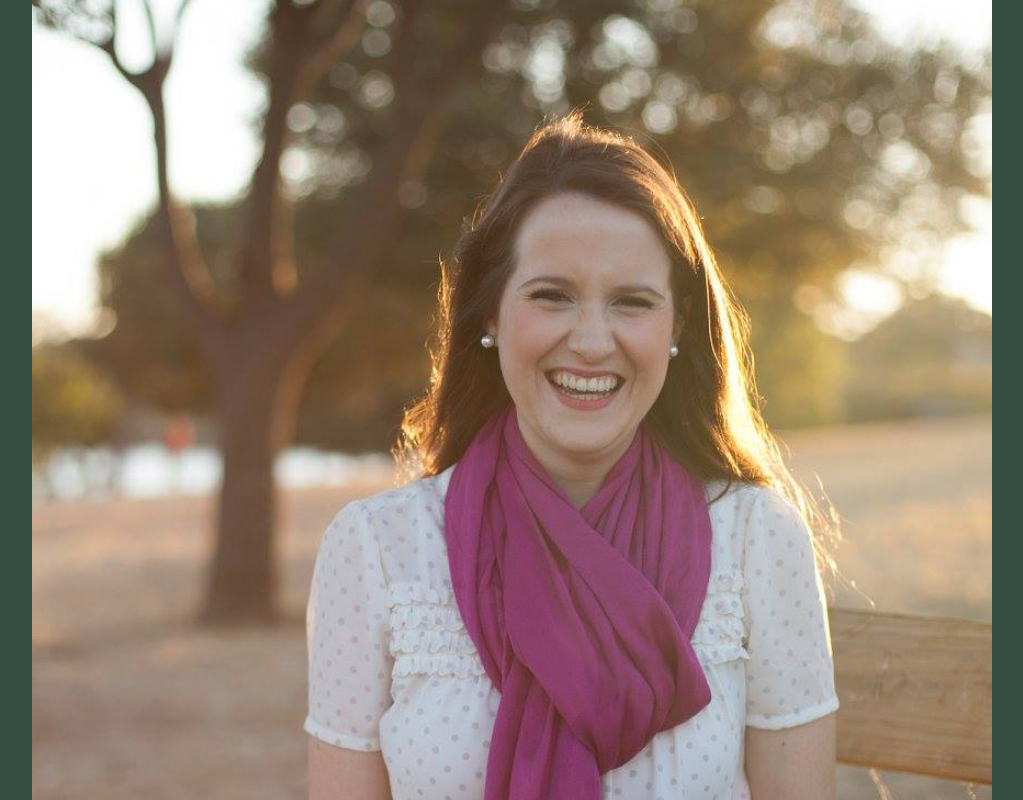
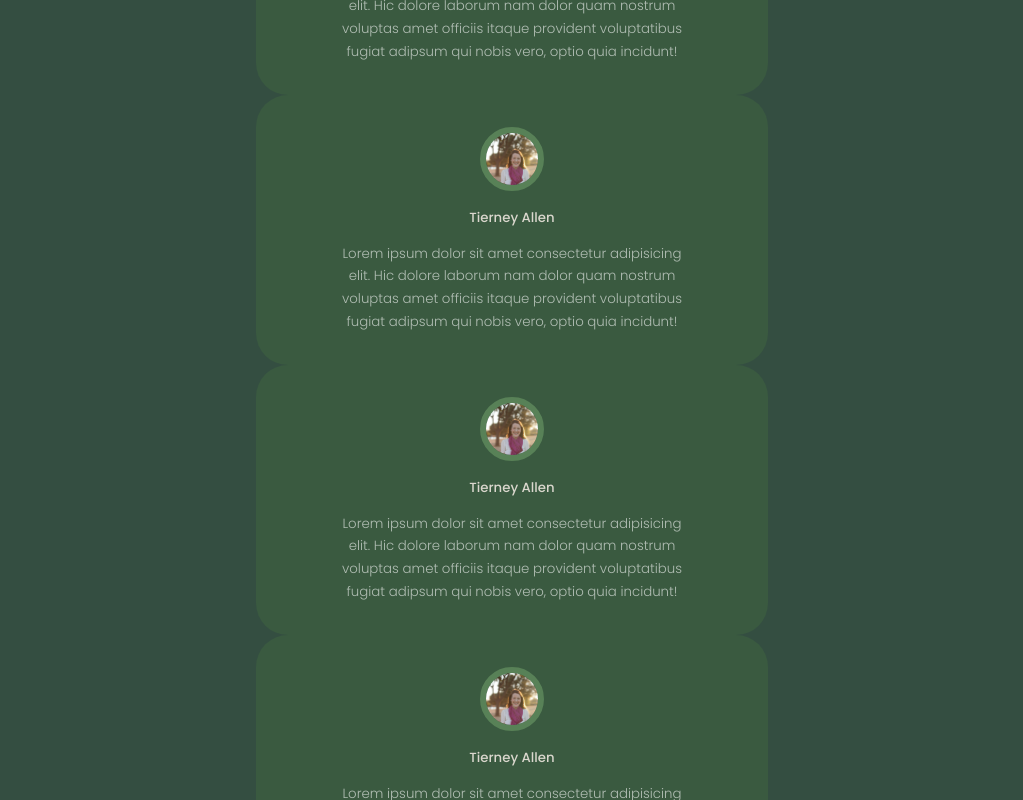
Before and after one commit to leah-choco/Portfolio, a React (Create React App) app: page / in a window 1280 px wide. Shown: the part 3440-4240 px from the top of the page, without its empty margins (128-1151 px from the left). Built offline with nearby package versions, Linux system fonts and the light colour scheme.

Commit message:
Finished styling the reference component

```diff
--- a/src/components/References/References.jsx
+++ b/src/components/References/References.jsx
@@ -11,46 +11,46 @@
         <article className='references'>
           <div className='reference__avatar'>
             <img src={Leah} alt='Leah' />
+          </div>
           <h5 className='reference__name'>Tierney Allen</h5>
           <small className='reference__review'>
             Lorem ipsum dolor sit amet consectetur adipisicing elit.
             Hic dolore laborum nam dolor quam nostrum voluptas amet officiis
             itaque provident voluptatibus fugiat adipsum qui nobis vero, optio quia incidunt!
           </small>
-          </div>
         </article>
         <article className='references'>
           <div className='reference__avatar'>
             <img src={Leah} alt='Leah' />
-            <h5 className='reference__name'>Seth</h5>
+          </div>
+          <h5 className='reference__name'>Tierney Allen</h5>
           <small className='reference__review'>
             Lorem ipsum dolor sit amet consectetur adipisicing elit.
             Hic dolore laborum nam dolor quam nostrum voluptas amet officiis
             itaque provident voluptatibus fugiat adipsum qui nobis vero, optio quia incidunt!
           </small>
-          </div>
         </article>
         <article className='references'>
           <div className='reference__avatar'>
             <img src={Leah} alt='Leah' />
-            <h5 className='reference__name'>Amy</h5>
+          </div>
+          <h5 className='reference__name'>Tierney Allen</h5>
           <small className='reference__review'>
             Lorem ipsum dolor sit amet consectetur adipisicing elit.
             Hic dolore laborum nam dolor quam nostrum voluptas amet officiis
             itaque provident voluptatibus fugiat adipsum qui nobis vero, optio quia incidunt!
           </small>
-          </div>
         </article>
         <article className='references'>
           <div className='reference__avatar'>
             <img src={Leah} alt='Leah' />
-            <h5 className='reference__name'>Kenny</h5>
+          </div>
+          <h5 className='reference__name'>Tierney Allen</h5>
           <small className='reference__review'>
             Lorem ipsum dolor sit amet consectetur adipisicing elit.
             Hic dolore laborum nam dolor quam nostrum voluptas amet officiis
             itaque provident voluptatibus fugiat adipsum qui nobis vero, optio quia incidunt!
           </small>
-          </div>
         </article>
       </div>
     </section>
--- a/src/components/References/references.css
+++ b/src/components/References/references.css
@@ -0,0 +1,50 @@
+.container.references__container {
+    width:40%;
+
+}
+
+.reference__avatar {
+    width: 4rem;
+    aspect-ratio: 1/1;
+    overflow: hidden;
+    border-radius: 50%;
+    margin: 0 auto 1rem;
+    border: 0.4rem solid var(--color-primary-variant);
+}
+
+.references {
+    background: var(--color-bg-variant);
+    text-align: center;
+    padding: 2rem;
+    border-radius: 2rem;
+    user-select: none;
+}
+
+.reference__review{
+    color: var(--color-light);
+    font-weight: 300;
+    display: block;
+    width: 80%;
+    margin: 0.8rem auto 0;
+
+}
+
+/* Tablet Media Queries*/
+@media screen and (max-width: 1024px){
+    .container.references__container{
+        width: 60%;
+    }
+
+}
+
+/*Phone Media Queries*/
+@media screen and (max-width: 600px) {
+    .container.references__container{
+        width: var(--container-width-sm)
+    }
+
+    .reference__review {
+        width: var(--container-width-sm)
+    }
+
+}
```
Lines whose indentation alone changed are shown as unchanged.
